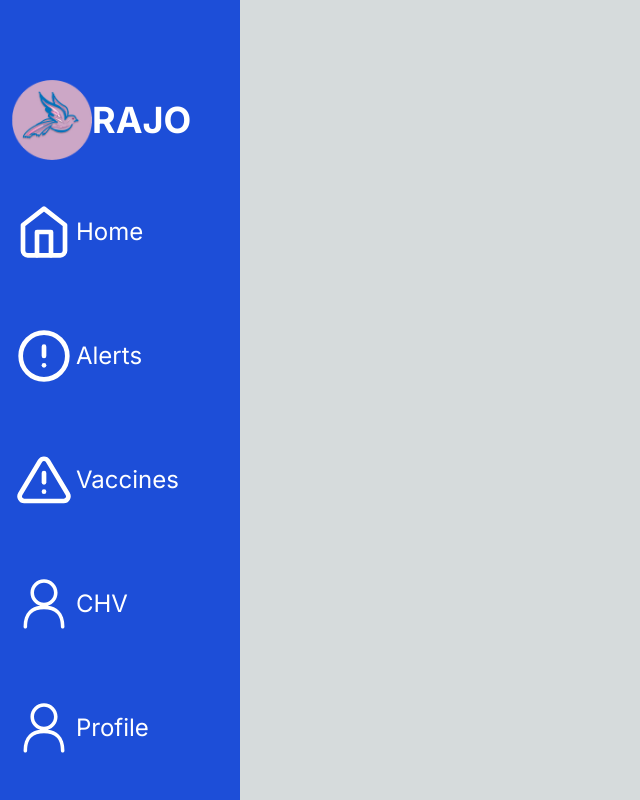
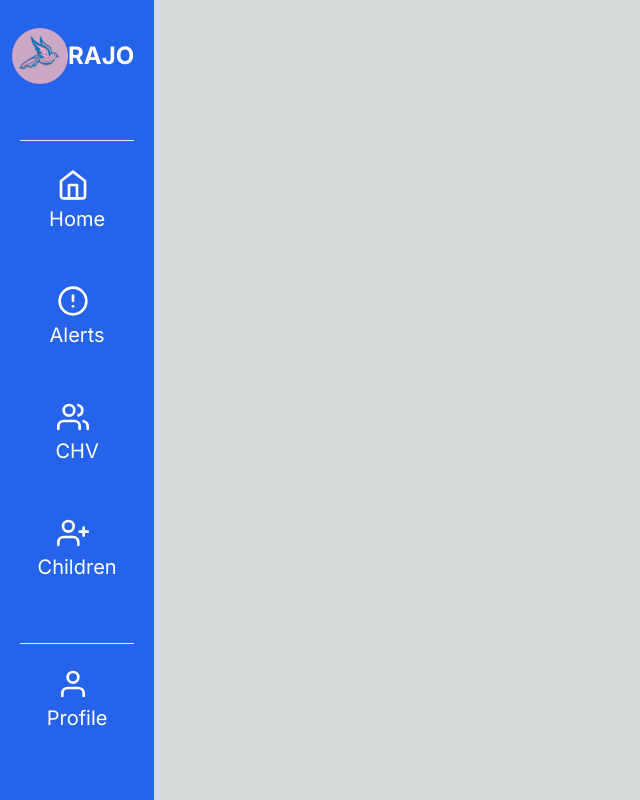
Before and after one commit to EuniceMusenyia/Warsan-Frontend, a Next.js app in the folder warsan-dashboard/: page / in a window 1280 px wide. Shown: the whole page, without its empty margins (0-640 px from the left). Built offline with nearby package versions, Linux system fonts and the light colour scheme.

Commit message:
made changes on the sidebar code

```diff
--- a/warsan-dashboard/app/components/layout/page.tsx
+++ /dev/null
@@ -1,15 +0,0 @@
-
-import React from 'react';
-import { Sidebar } from '../sidebar/page';
-
-const Layout = ({ children }) => {
-  return (
-    <div>
-      <Sidebar>
-        {children}
-      </Sidebar>
-    </div>
-  );
-};
-
-export default Layout;
--- /dev/null
+++ b/warsan-dashboard/app/components/sidebar/index.tsx
@@ -0,0 +1,61 @@
+// Import statements
+'use client';
+
+import React from 'react';
+import Link from 'next/link';
+import { RxPerson } from 'react-icons/rx';
+import { FiAlertCircle, FiHome, FiPauseCircle, FiUser, FiUserPlus, FiUsers  } from 'react-icons/fi';
+
+// Sidebar component
+export const Sidebar = ({ children }) => {
+  return (
+    <div className='flex h-screen fixed'>
+      <div className='flex flex-col w-30 md:w-30 p-2 sm:p-3 md:p-5 bg-blue-600 border-r-1 md:border-r-0'>
+        <div className='flex items-center mb-10'>
+          <img src={'./logo.png'} alt="arrow" className="md:w-14 md:h-14 w-5 h-5 object-cover -ml-2 mb-4 mt-2 " />
+          <span className='text-white md:text-2xl sm:text-sm font-bold mb-4 mt-2'>RAJO</span>
+        </div>
+        <hr className='mb-5' />
+
+        <div className=''>
+          <NavItem icon={<FiHome className="icon md:w-8 md:h-8 w-4 h-4 -ml-2" />} label="Home" />
+          <NavItem icon={<FiAlertCircle className="icon md:w-8 md:h-8 w-4 h-4 -ml-2" />} label="Alerts" />
+          <NavItem icon={<FiUsers className="icon md:w-8 md:h-8 w-4 h-4 -ml-2" />} label="CHV" />
+          <NavItem icon={<FiUserPlus className="icon md:w-8 md:h-8 w-4 h-4 -ml-2" />} label="Children" />
+        </div>
+
+        <div className='mt-auto'>
+          <hr className='mb-5' />
+          <NavItem icon={<FiUser className="icon md:w-8 md:h-8 w-4 h-4 -ml-2" />} label="Profile" />
+        </div>
+      </div>
+      <main className='flex-1'>{children}</main>
+    </div>
+  );
+};
+
+// NavItem component
+const NavItem = ({ icon, label }) => {
+  const handleMouseEnter = (event) => {
+    event.currentTarget.style.color = 'pink';
+  };
+
+  const handleMouseLeave = (event) => {
+    event.currentTarget.style.color = 'white';
+  };
+
+  return (
+    <div
+      className='flex flex-col items-center text-white my-1 p-1 rounded-lg navitems'
+      onMouseEnter={handleMouseEnter}
+      onMouseLeave={handleMouseLeave}
+    >
+      <div className='flex items-center'>
+        {icon}
+      </div>
+      <div className='mt-1 mb-10'>
+        <span className='md:text-xl text-sm'>{label}</span>
+      </div>
+    </div>
+  );
+};
--- a/warsan-dashboard/app/components/sidebar/page.tsx
+++ /dev/null
@@ -1,56 +0,0 @@
-'use client';
-
-import React from 'react';
-import Link from 'next/link';
-import { RxPerson } from 'react-icons/rx';
-import { FiAlertCircle, FiAlertTriangle, FiHome } from 'react-icons/fi';
-
-
-export const Sidebar = ({ children }) => {
-    return (
-      <div className='flex h-screen fixed'>
-        <div className='flex flex-col w-20 sm:w-40 md:w-60 p-2 sm:p-3 md:p-5 bg-blue-700 border-r-1 md:border-r-0'>
-          <div className='flex items-center my-5'>
-            <img src={'./logo.png'} alt="arrow" className="md:w-20 md:h-20 w-5 h-5 object-cover -ml-2 mb-4 mt-10" />
-            <span className='text-white md:text-4xl sm:text-sm font-bold mb-4 mt-10'>RAJO</span>
-          </div>
-
-          <div className=''>
-            <NavItem icon={<FiHome className="icon md:w-14 md:h-14 w-4 h-4 -ml-2" />} label="Home" />
-            <NavItem icon={<FiAlertCircle className="icon md:w-14 md:h-14 w-4 h-4 -ml-2" />} label="Alerts" />
-            <NavItem icon={<FiAlertTriangle className="icon md:w-14 md:h-14 w-4 h-4 -ml-2" />} label="Vaccines" />
-            <NavItem icon={<RxPerson className="icon md:w-14 md:h-14 w-4 h-4 -ml-2 -ml-2" />} label="CHV" />
-            <NavItem icon={<RxPerson className="icon md:w-14 md:h-14 w-4 h-4 -ml-2" />} label="Profile" />
-          </div>
-        </div>
-        <main className='flex-1'>{children}</main>
-      </div>
-    );
-  };
-
-  const NavItem = ({ icon, label }) => {
-    const handleMouseEnter = (event) => {
-      event.currentTarget.style.color = 'pink';
-    };
-
-    const handleMouseLeave = (event) => {
-      event.currentTarget.style.color = 'white';
-    };
-
-    return (
-      <div
-        className='flex items-center text-white my-1 p-1 rounded-lg navitems'
-        onMouseEnter={handleMouseEnter}
-        onMouseLeave={handleMouseLeave}
-      >
-        <div className="flex items-center">
-          <div className='mb-14 md:mr-1 w:mb-20'>
-            {icon}
-          </div>
-          <div className='mb-14'>
-            <span className="md:text-2xl text-sm">{label}</span>
-          </div>
-        </div>
-      </div>
-    );
-  };
--- a/warsan-dashboard/app/layout.tsx
+++ b/warsan-dashboard/app/layout.tsx
@@ -1,6 +1,7 @@
 import './globals.css'
 import type { Metadata } from 'next'
 import { Inter } from 'next/font/google'
+import { Sidebar } from './components/sidebar'
 
 const inter = Inter({ subsets: ['latin'] })
 
@@ -16,7 +17,8 @@ export default function RootLayout({
 }) {
   return (
     <html lang="en">
-      <body className={inter.className}>{children}</body>
+      <body className={inter.className}><Sidebar/>{children}</body>
+
     </html>
   )
 }
--- a/warsan-dashboard/app/page.tsx
+++ b/warsan-dashboard/app/page.tsx
@@ -1,11 +1,10 @@
 import Image from 'next/image'
-import Layout from './components/layout/page'
 
 export default function Home() {
   return (
 <main>
   <div>
-    <Layout/>
+
   </div>
 </main>
   )
```
Also changed, not shown: warsan-dashboard/public/img.jpg (added).
